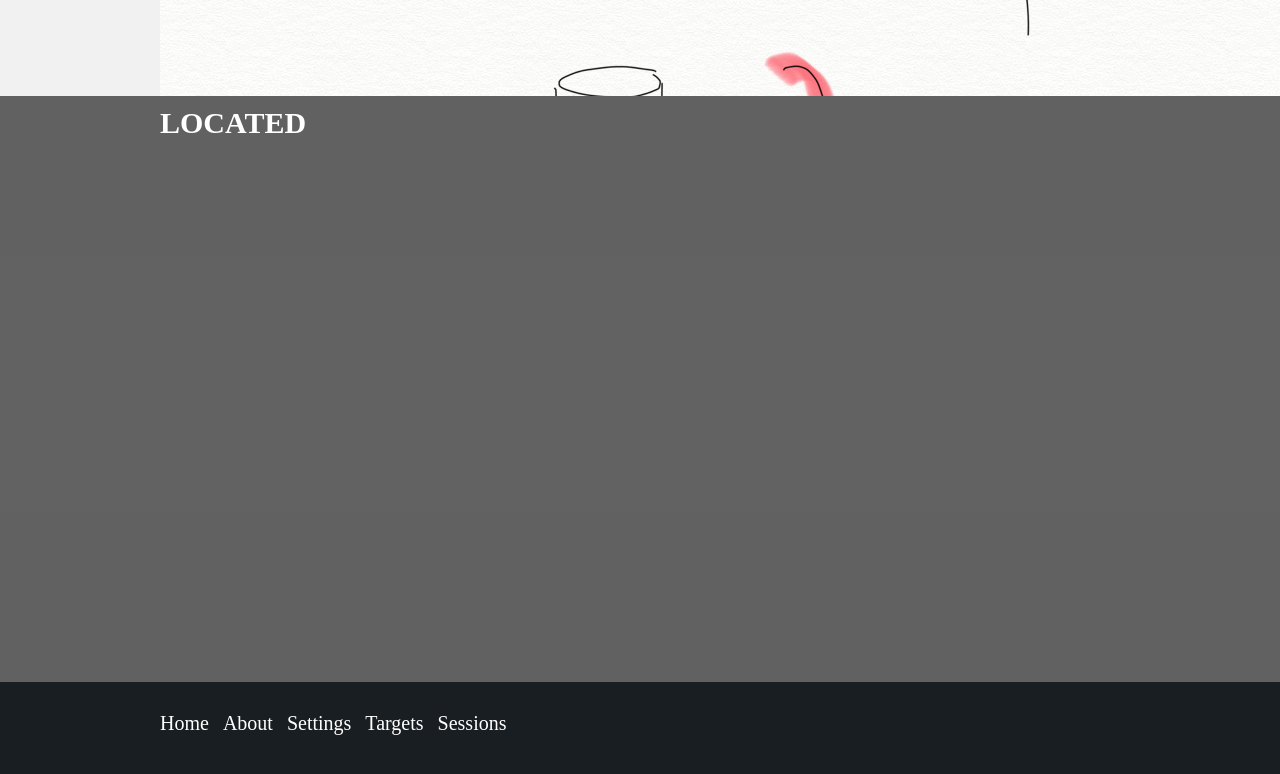
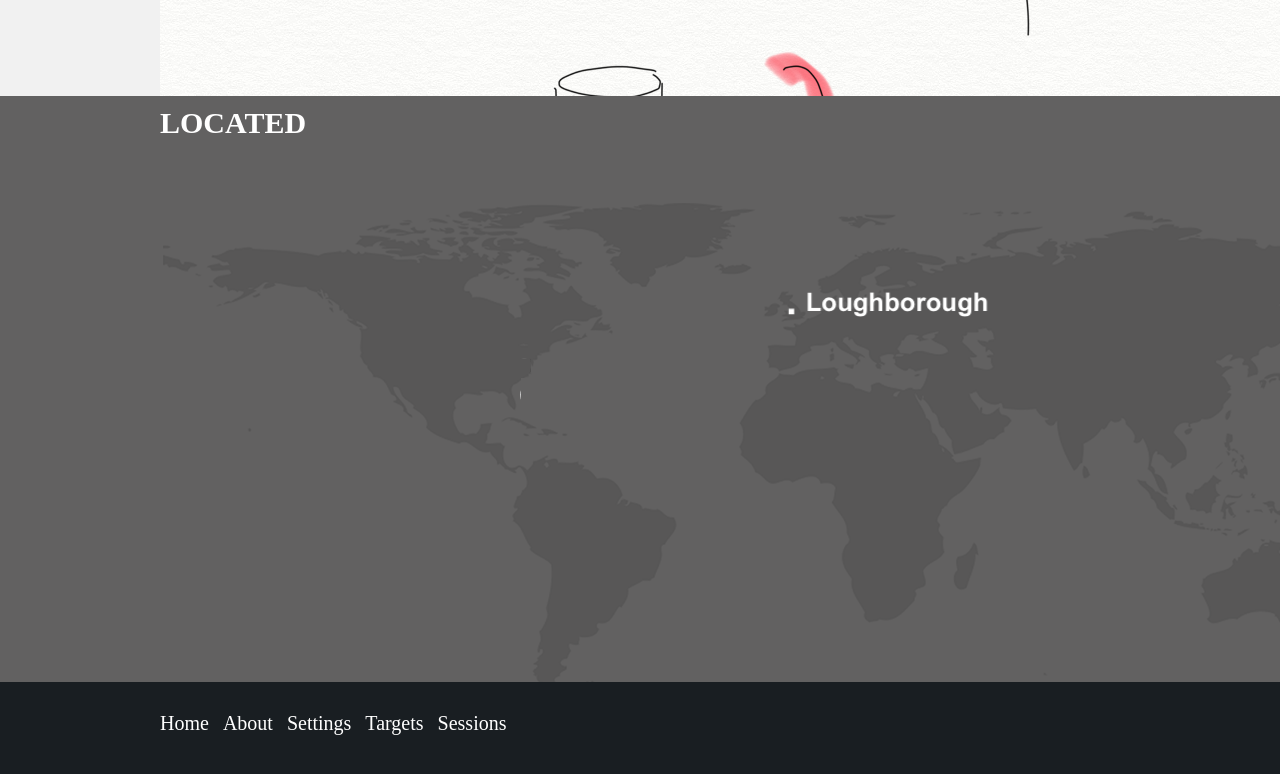
Before and after one commit to Bensangwa/js-rocket, a website: page index.html in a window 1280 px wide. Shown: the part 1522-2296 px from the top of the page. Drawn offline with nearby package versions, Linux system fonts and the light colour scheme.

Commit message:
location

```diff
--- a/index.html
+++ b/index.html
@@ -132,6 +132,8 @@
     <section class="location">
         <div class="container">
                 <h3 class="section-title white">Located</h3>
+                <img class="img-fluid" src= "place.png" alt="Generic placeholder image">
+
         </div>
     </section>
 
```
